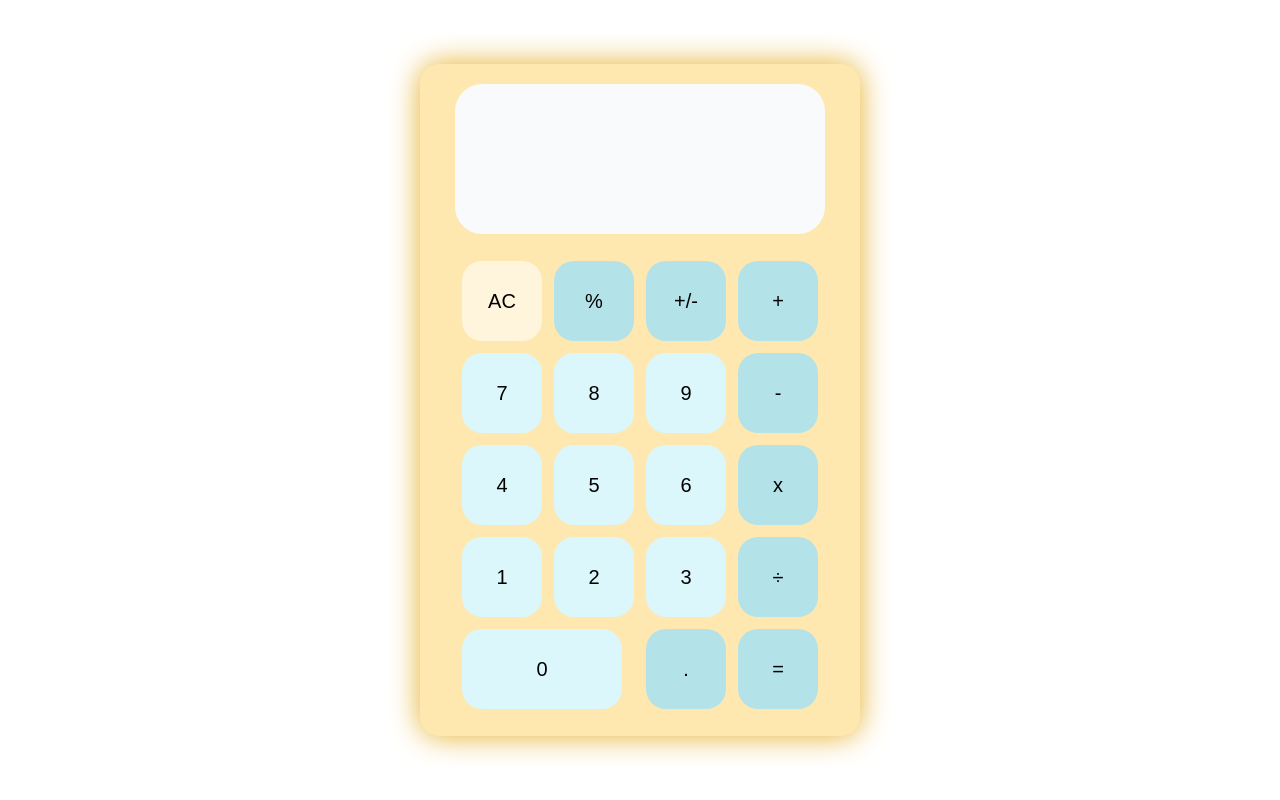
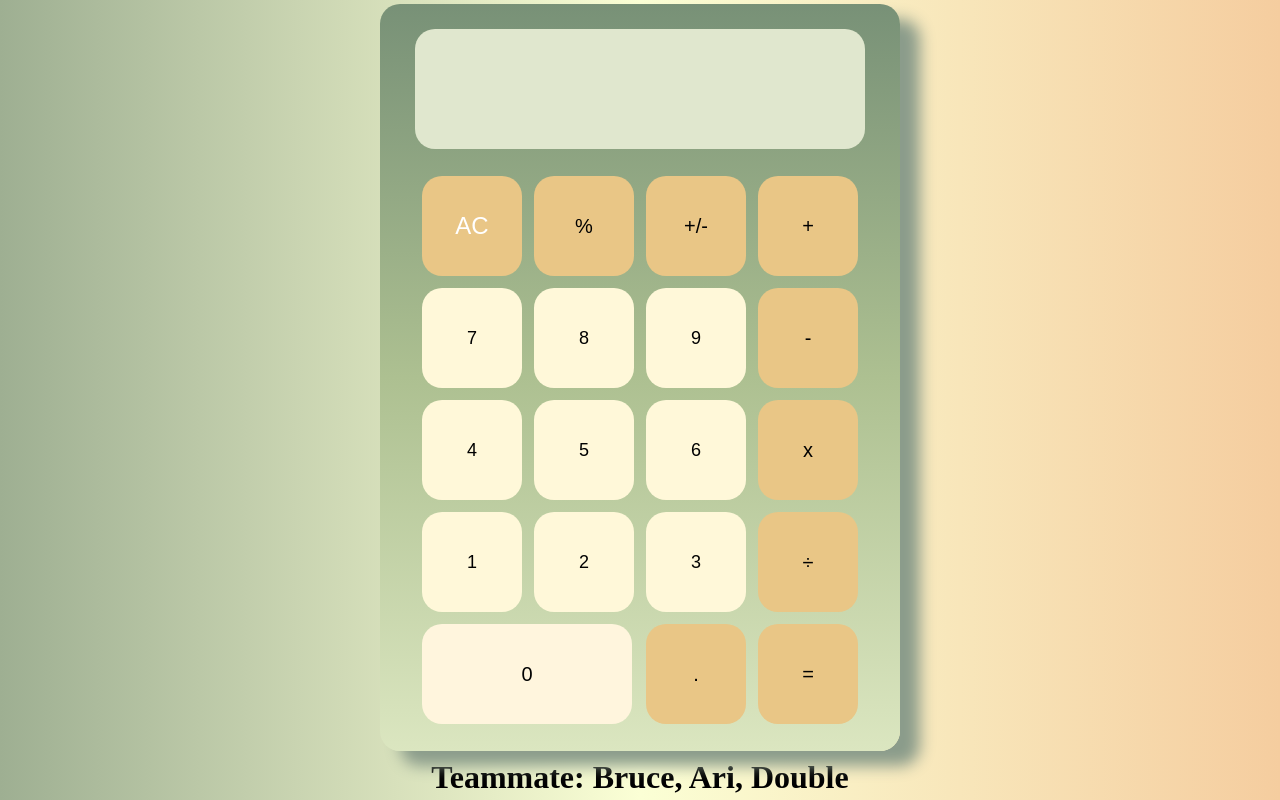
Before and after one commit to LeeLokHinBruce/Calculator, a React (Create React App) app: page / in a window 1280 px wide. Built offline with nearby package versions, Linux system fonts and the light colour scheme.

Commit message:
change some color and style of css
change some color and style of css

```diff
--- a/public/index.html
+++ b/public/index.html
@@ -9,7 +9,7 @@
       name="description"
       content="Web site created using create-react-app"
     />
-    <title>React App</title>
+    <title>Calculator</title>
   </head>
   <body>
     <div id="root"></div>
--- a/src/App.js
+++ b/src/App.js
@@ -118,6 +118,7 @@ function App() {
           </table>
         </div>
       </div>
+      <div><h1 class>Teammate: Bruce, Ari, Double</h1></div>
     </div>
   );
 }
--- a/src/style.css
+++ b/src/style.css
@@ -6,13 +6,19 @@
     transition: all 0.5s ease;
 }
 
+h1{
+font-family:'Times New Roman', Times, serif;
+}
+
 body {
     font-family: sans-serif;
+    background-color: #ffe1b1;
+    background: linear-gradient(0.25turn, #9eaf92, #fbffd5, #f5cd9f);
 }
 
 a {
     text-decoration: none;
-    color: #fff;
+    color: rgb(0, 0, 0);
 }
 
 
@@ -29,46 +35,32 @@ a {
     width: auto;
     padding: 20px 35px;
     border-radius: 20px;
-    box-shadow: 0 0 30px #e6af26;
+    box-shadow: 20px 15px 15px #8b9c8b;
 }
-
-
-.theme-toggler::before {
-    content: '';
-    height: 30px;
-    width: 30px;
-    position: absolute;
-    top: 50%;
-    transform: translate(-50%, -50%);
-    border-radius: 50%;
-    background-color: #FFE8AF;
-    z-index: -1;
-}
-
-#display {
-    margin: 0 10px;
-    height: 150px;
-    width: auto;
-    max-width: 270px;
-    display: flex;
-    align-items: flex-end;
-    justify-content: flex-end;
-    font-size: 30px;
-    margin-bottom: 20px;
-    overflow-x: scroll;
-  }
 
 #display::-webkit-scrollbar {
     display: block;
     height: 3px;
 }
-.display-screen{
-    background-color: #f8fafb;
-    border-radius: 27px;
+
+.display-screen {
+    height: 120px;
+    width: 100%;
+    margin: 5px 0;
+    margin-bottom: 20px;
+    padding: 0 20px;
+    background-color: #e0e7ce;
+    border-radius: 20px;
+    display: flex;
+    align-items: center;
+    justify-content: flex-end;
+    font-weight: bold;
+    box-sizing: border-box
 }
+
 button {
-    height: 80px;
-    width: 80px;
+    height: 100px;
+    width: 100px;
     border: 0;
     border-radius: 20px;
     margin: 5px;
@@ -82,61 +74,75 @@ button:hover {
 }
 
 .button0 {
-    height: 80px;
-    width: 160px;
+    height: 100px;
+    width: 210px;
     border: 0;
     border-radius: 20px;
     margin: 5px;
     font-size: 20px;
     cursor: pointer;
     transition: all 200ms ease;
-    background-color: #DBF7FB;
+    background-color: #FFF5DD;
+
 }
 
-button#equal {
+.button0:hover {
     height: 80px;
+    width: 210px;
+    border: 0;
+    border-radius: 20px;
+    margin: 5px;
+    font-size: 20px;
+    cursor: pointer;
+    transition: all 200ms ease;
+    background-color: #FFF5DD;
+    color: rgb(255, 255, 255);
+    font-size: xx-large;
+
 }
 
-.buttonClear{
-    background-color: #FFF5DD;
+/* button equal */
+button#equal {
+    height: 100px;
 }
-/* light theme */
+
+/* button AC */
+.buttonClear {
+    background-color: #e9c686;
+    color: rgb(255, 255, 255);
+    font-size: x-large;
+}
 
 .calculator {
     background-color: rgb(0, 0, 0);
 }
 
-.calculator #display {
-    color: #0a1e23;
+.calculator.dark {
+    background: linear-gradient(#789177, #ADC091, #dbe6c0);
 }
 
 
-  .calculator button.btn-equal {
-    background-color: #adf9e7;
-    color: #000;
-  }
+/* button number */
+.calculator.dark button.btn-number {
+    background-color: #fff8d9;
+    color: #000000;
+    font-size: large;
+}
 
-  /* dark theme */
+.calculator.dark button.btn-number:hover {
+    background-color: #fff0ad;
+    color: rgb(255, 255, 255);
+    font-size: xx-large;
+}
 
-  .calculator.dark {
-    background-color: #FFE8AF;
-  }
+/* button operator */
+.calculator.dark button.btn-operator {
+    background-color: #e9c686;
+    color: #000000;
+}
 
-  .calculator.dark #display {
-    color: #000000;
-  }
-
-  .calculator.dark button.btn-number {
-    background-color: #DBF7FB;
-    color: #000000;
-  }
-
-  .calculator.dark button.btn-operator {
-    background-color: #B3E2E9;
-    color: #000000;
-  }
-
-  .calculator.dark button.btn-equal {
-    background-color: #223323;
-    color: #ffffff;
-  }
+.calculator.dark button.btn-operator:hover {
+    background-color: #d8ac5a;
+    color: rgb(255, 255, 255);
+    font-size: xx-large;
+}
```
